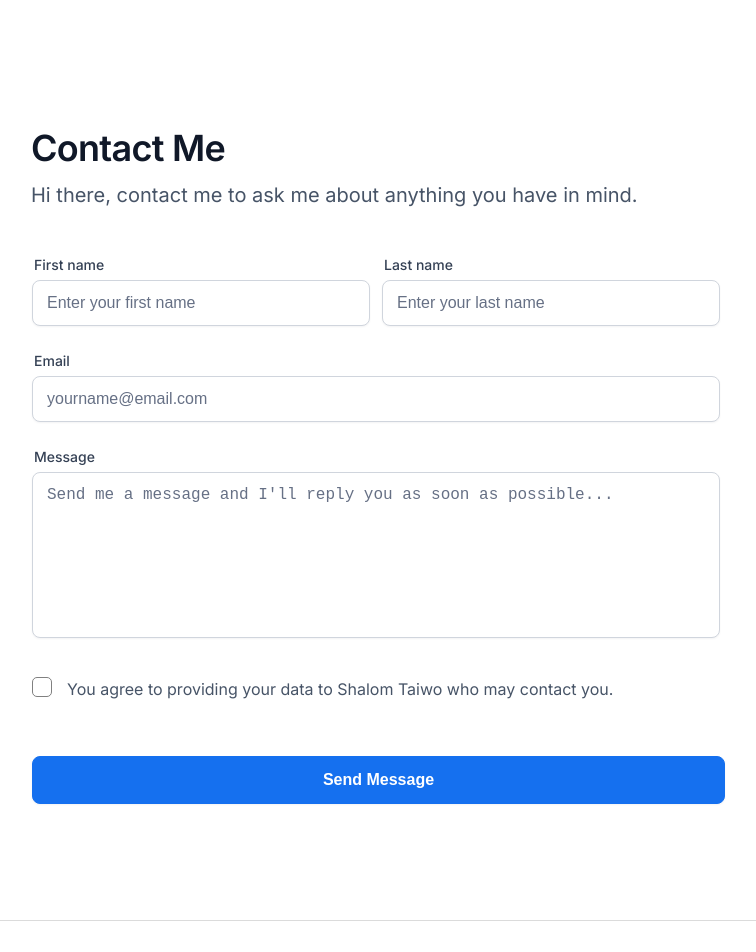
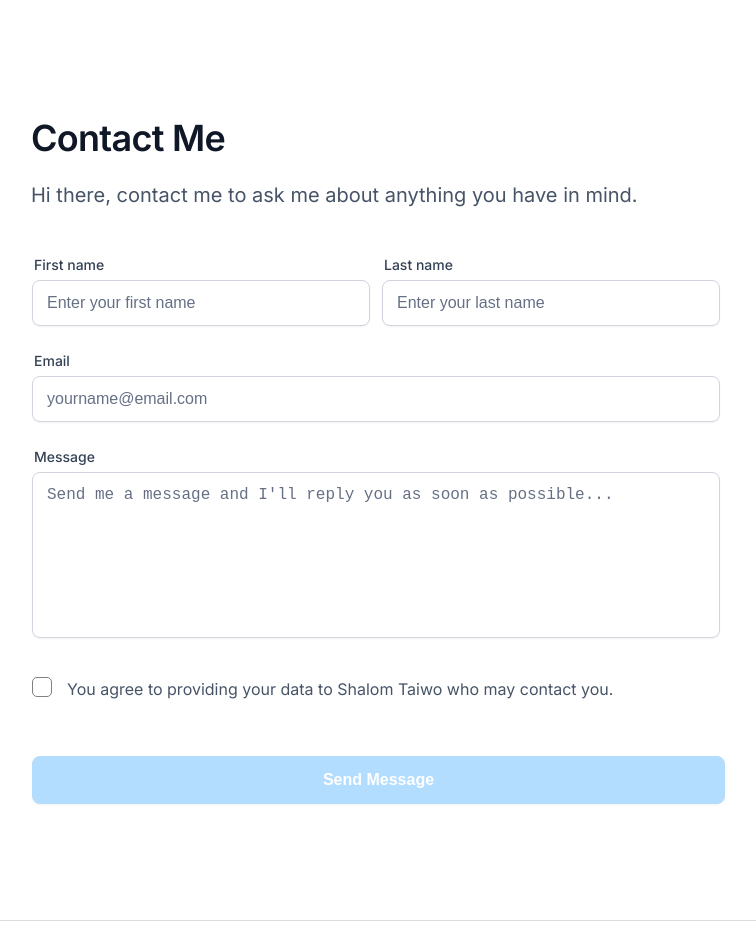
Before and after one commit to shalomtaiwo/linktree-profile-react, a React (Create React App) app: page /contact in a window 1280 px wide. Shown: the top 952 px of the page, without its empty margins (259-1015 px from the left). Built offline with nearby package versions, Linux system fonts and the light colour scheme.

Commit message:
* New build -- Button inital state -- AutoComplete state

```diff
--- a/src/Components/Form/Button/Button.css
+++ b/src/Components/Form/Button/Button.css
@@ -32,3 +32,10 @@
 	box-shadow: 0px 1px 2px rgba(16, 24, 40, 0.05), 0px 0px 0px 4px #d1e9ff;
 	transition: 0.5s;
 }
+
+.button:disabled {
+	cursor:wait;
+	background: #b2ddff;
+	border: 1px solid #b2ddff;
+	box-shadow: 0px 1px 2px rgba(16, 24, 40, 0.05);
+}
--- a/src/Components/Form/Button/Button.js
+++ b/src/Components/Form/Button/Button.js
@@ -1,8 +1,8 @@
 import React from "react";
 import "./Button.css";
 
-const Button = ({ id, type, text }) => {
-	return <button id={id} className="button" type={type}>{text}</button>;
+const Button = ({ id, type, text, isDisabled }) => {
+	return <button id={id} disabled={isDisabled} className="button" type={type}>{text}</button>;
 };
 
 export default Button;
--- a/src/Components/Form/Form.js
+++ b/src/Components/Form/Form.js
@@ -14,6 +14,7 @@ const Form = ({ isFocused, setIsFocused, setSendMessage }) => {
 	const [toggleCss, setToggleCss] = useState(false);
 	const [isEmail, setIsEmail] = useState(true);
 	const [isSubscribed, setIsSubscribed] = useState(false);
+	const [isDisabled, setIsDisabled] = useState(true);
 
 	const onSubmit = (e) => {
 		e.preventDefault();
@@ -52,8 +53,10 @@ const Form = ({ isFocused, setIsFocused, setSendMessage }) => {
 	const handlePolicy = (event) => {
 		if (event.target.checked) {
 			console.log("Policy is accepted");
+			setIsDisabled(false);
 		} else {
 			console.log("Policy is not yet accepted");
+			setIsDisabled(true);
 		}
 		setIsSubscribed((current) => !current);
 	};
@@ -186,6 +189,7 @@ const Form = ({ isFocused, setIsFocused, setSendMessage }) => {
 							id="btn__submit"
 							type="submit"
 							text="Send Message"
+							isDisabled={isDisabled}
 						/>
 					</div>
 				</div>
--- a/src/Layout/Contact/Contact.css
+++ b/src/Layout/Contact/Contact.css
@@ -24,7 +24,7 @@
 	font-size: 36px;
 	line-height: 44px;
 	letter-spacing: -0.02em;
-	padding: 10px 0;
+	margin-bottom: 20px;
 	color: #101828;
 }
 
```
Also changed, not shown: 11 other files (tests, documents, lock files or other folders).
